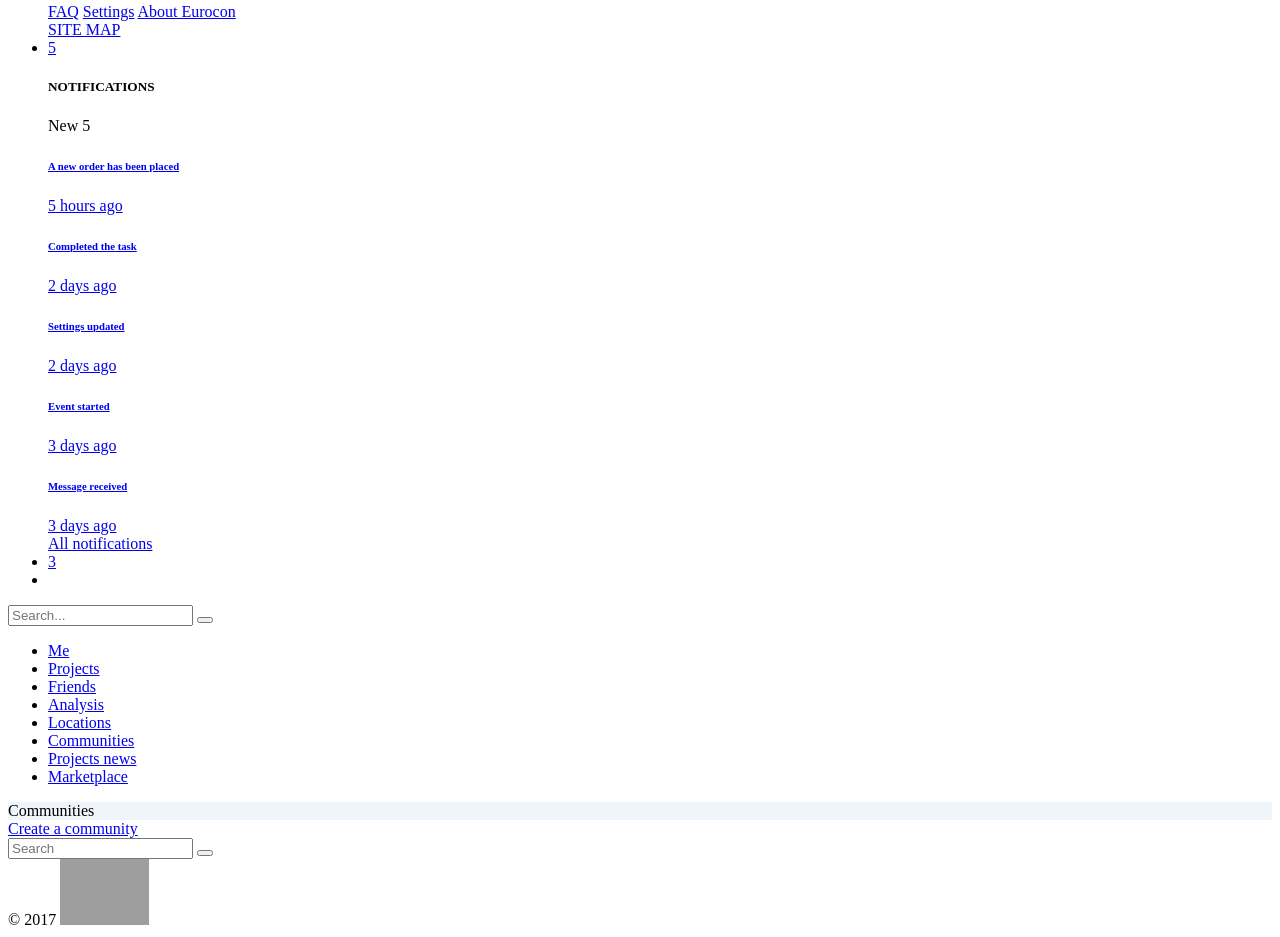
After one commit to KusokBanana/eurocon, a Yii app: template frontend/views/company/index.php in a window 1280 px wide. The commit adds this page. Shown: the part 701-1638 px from the top of the page. Run offline with PHP 8.4 and a stand-in for Yii, Linux system fonts and the light colour scheme; the template is opened without the code that fills it, so the values that code supplies are empty; some libraries are stand-ins or nearby versions; grey boxes are pictures that could not be loaded.

Commit message:
communities page done

```diff
--- /dev/null
+++ b/frontend/views/company/index.php
@@ -0,0 +1,74 @@
+<?php
+/* @var $this yii\web\View */
+/* @var $communities \frontend\models\Company array */
+/* @var $person \frontend\models\Person */
+use yii\helpers\Html;
+use yii\helpers\Url;
+
+//$this->registerJsFile('@web/js/Plugin/filterable.min.js', ['position' => yii\web\View::POS_READY]);
+?>
+
+<div class="page">
+    <div class="page-content container-fluid">
+        <div class="row" data-plugin="matchHeight" data-by-row="true">
+            <!-- First Row -->
+            <!-- Completed Options Pie Widgets -->
+
+            <!-- End Completed Options Pie Widgets -->
+            <!-- Team Total Completed -->
+            <div class="page-header h-270 m-b-30"
+                 style="background-image:
+                         url(<?= Url::to(['@web/img/layer_images/communities-background.png']) ?>);
+                         background-size: cover;">
+                <div class="text-xs-center blue-grey-800 m-t-50 m-xs-0">
+                    <div class="font-size-70 m-b-30 blue-grey-800" style="background-color: rgba(232, 241, 248, 0.7);">Communities</div>
+                    <?= Html::a('<span><i class="icon fa-group " aria-hidden="true"></i>Create a community</span>',
+                        ['create'], ['class' => 'btn btn-dark btn-animate btn-animate-side']); ?>
+                </div>
+
+            </div>
+
+            <!-- End Team Total Completed -->
+            <!-- End First Row -->
+            <!-- Second Row -->
+            <!-- Personal -->
+
+        </div>
+
+        <!-- To Do List -->
+        <div class="col-xs-12 col-xxl-12  col-xl-12 col-lg-12">
+
+            <!-- Panel -->
+            <div class="panel">
+                <div class="panel-body">
+                    <form class="page-search-form" role="search">
+                        <div class="input-search input-search-dark">
+                            <i class="input-search-icon wb-search" aria-hidden="true"></i>
+                            <input type="text" class="form-control" id="inputSearch" name="search" placeholder="Search">
+                            <button type="button" class="input-search-close icon wb-close" aria-label="Close"></button>
+                        </div>
+                    </form>
+                    <div class="nav-tabs-horizontal nav-tabs-animate" data-plugin="tabs">
+
+                        <div class="tab-content">
+                            <div class="tab-pane animation-fade active" id="my_contacts"
+                                 role="tabpanel" aria-expanded="true">
+                                    <?= $this->render('/tabs/_communities', [
+                                            'communities' => $communities,
+                                            'additionData' => ['id' => $person->id]
+                                    ]) ?>
+                            </div>
+                        </div>
+                    </div>
+                </div>
+                <!-- End Panel -->
+            </div>
+        </div>
+        <!-- End To Do List -->
+
+        <!-- Recent Activity -->
+
+        <!-- End Recent Activity -->
+        <!-- End Second Row -->
+    </div>
+</div>
--- a/frontend/views/layouts/main.php
+++ b/frontend/views/layouts/main.php
@@ -259,55 +259,51 @@ $user = Person::getPerson(Yii::$app->user);
             <div>
                 <ul class="site-menu" data-plugin="menu">
 
-                    <li class="dropdown site-menu-item has-sub">
+                    <li class="site-menu-item">
                         <?= Html::a('<i class="icon wb-user" aria-hidden="true"></i>
-                            <span class="site-menu-title">Me</span>', ['/'],
-                            ['data-toggle' => 'dropdown', 'data-dropdown-toggle' => 'false']) ?>
+                            <span class="site-menu-title">Me</span>', ['/']) ?>
                     </li>
 
-                    <li class="dropdown site-menu-item has-sub">
+                    <li class="site-menu-item">
                         <?= Html::a('<i class="icon wb-hammer" aria-hidden="true"></i>
-                            <span class="site-menu-title">Projects</span>', ['/project'],
-                            ['data-toggle' => 'dropdown', 'data-dropdown-toggle' => 'false']) ?>
+                            <span class="site-menu-title">Projects</span>', ['/project/index']) ?>
                     </li>
 
-                    <li class="ropdown site-menu-item has-sub">
-                        <a data-toggle="dropdown" href="javascript:void(0)" data-dropdown-toggle="false">
+                    <li class="site-menu-item">
+                        <a href="javascript:void;">
                             <i class="icon wb-users" aria-hidden="true"></i>
                             <span class="site-menu-title">Friends</span>
                         </a>
                     </li>
 
-                    <li class="ropdown site-menu-item has-sub">
-                        <a data-toggle="dropdown" href="javascript:void(0)" data-dropdown-toggle="false">
+                    <li class="site-menu-item">
+                        <a href="javascript:void;">
                             <i class="icon wb-zoom-in" aria-hidden="true"></i>
                             <span class="site-menu-title">Analysis</span>
                         </a>
                     </li>
 
-                    <li class="ropdown site-menu-item has-section has-sub">
-                        <a data-toggle="dropdown" href="javascript:void(0)" data-dropdown-toggle="false">
+                    <li class="site-menu-item has-sub">
+                        <a href="javascript:void;">
                             <i class="icon wb-map" aria-hidden="true"></i>
                             <span class="site-menu-title">Locations</span>
                         </a>
                     </li>
 
-                    <li class="ropdown site-menu-item has-section has-sub">
-                        <a data-toggle="dropdown" href="javascript:void(0)" data-dropdown-toggle="false">
-                            <i class="icon fa-group" aria-hidden="true"></i>
-                            <span class="site-menu-title">Communities</span>
-                        </a>
+                    <li class="site-menu-item has-sub">
+                        <?= Html::a('<i class="icon fa-group" aria-hidden="true"></i>
+                            <span class="site-menu-title">Communities</span>', ['/company/index']) ?>
                     </li>
 
-                    <li class="ropdown site-menu-item has-sub">
-                        <a data-toggle="dropdown" href="javascript:void(0)" data-dropdown-toggle="false">
+                    <li class="site-menu-item">
+                        <a href="javascript:void;">
                             <i class="icon fa-newspaper-o" aria-hidden="true"></i>
                             <span class="site-menu-title">Projects news</span>
                         </a>
                     </li>
 
-                    <li class="ropdown site-menu-item has-sub">
-                        <a data-toggle="dropdown" href="javascript:void(0)" data-dropdown-toggle="false">
+                    <li class="site-menu-item">
+                        <a href="javascript:void;">
                             <i class="icon wb-shopping-cart" aria-hidden="true"></i>
                             <span class="site-menu-title">Marketplace</span>
                         </a>
```
Also changed, not shown: frontend/controllers/CompanyController.php (+43 -0 lines), frontend/views/site/profile.php (+0 -8 lines).
